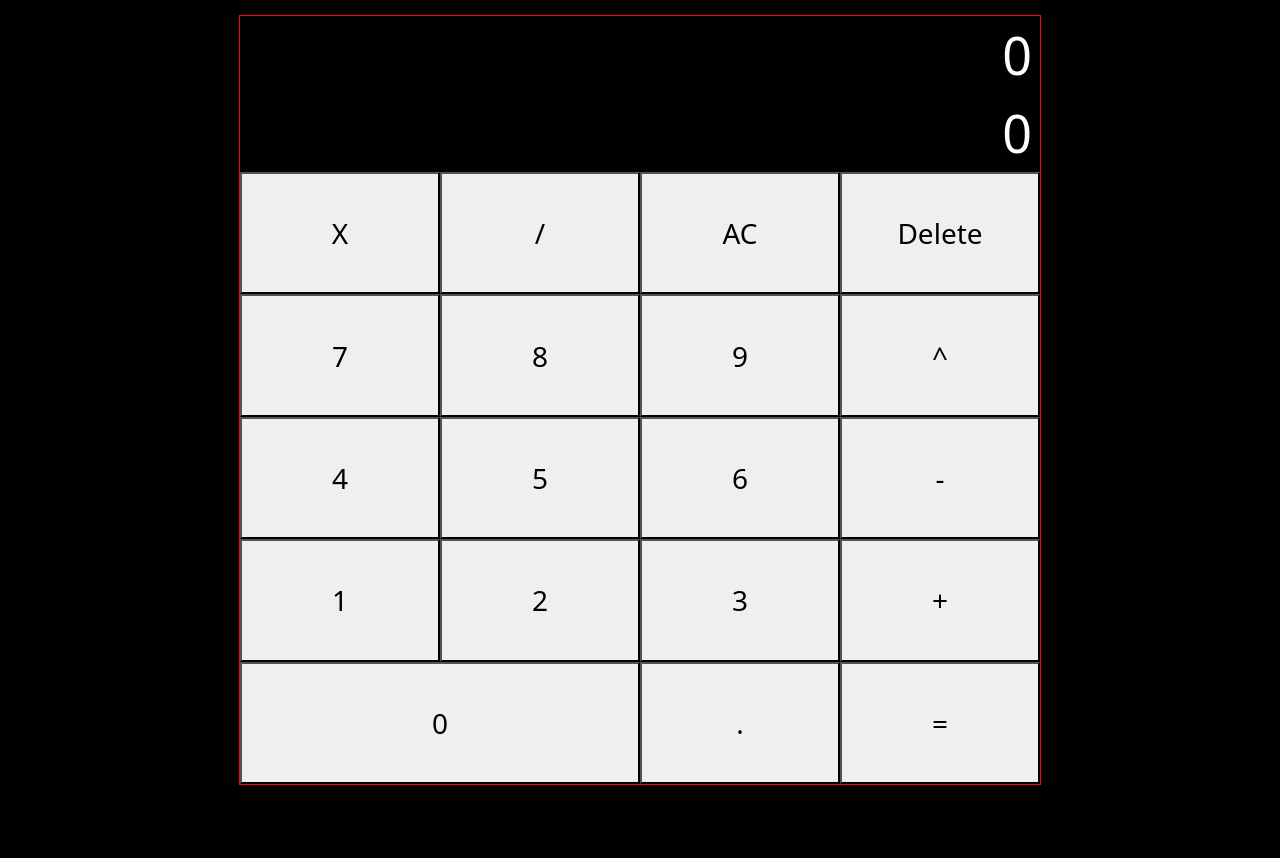
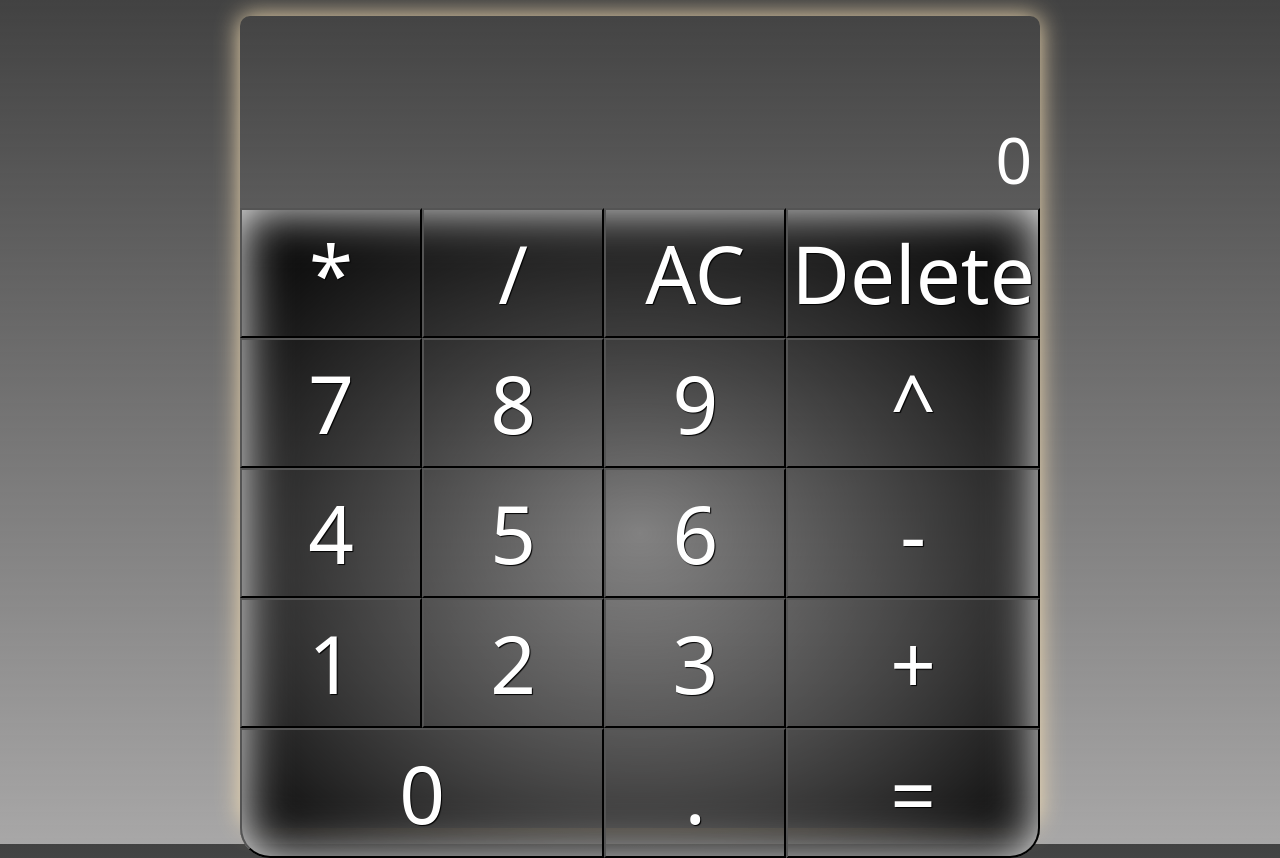
Before and after one commit to Aszlaczek/calculator, a React (Vite) app: page / in a window 1280 px wide. Before the commit the page ends 800 px from the top, so only its background shows below. Built offline with nearby package versions, Linux system fonts and the light colour scheme.

Commit message:
Finished version 2.0

```diff
--- a/src/App.tsx
+++ b/src/App.tsx
@@ -1,10 +1,10 @@
-import { useState } from "react";
+import { useRef, useState } from "react";
 import "./css/App.css";
 import Buttons from "./components/Buttons";
 
 const App = () => {
   const listAll = [
-    "X",
+    "*",
     "/",
     "AC",
     "Delete",
@@ -25,22 +25,87 @@ const App = () => {
     "=",
   ];
 
-  const [number, setNumber] = useState("0");
-  const [res, setRes] = useState("0");
+  const calc: { [key: string]: Function } = {
+    "+": (n1: number, n2: number) => n1 + n2,
+    "-": (n1: number, n2: number) => n1 - n2,
+    "*": (n1: number, n2: number) => n1 * n2,
+    "/": (n1: number, n2: number) => n1 / n2,
+    "^": (n1: number, n2: number) => Math.pow(n1, n2),
+    ".": (n1: number) => (n1.toString().includes(".") ? "" : n1 / 10),
+  };
+
+  const [input, setInput] = useState<string>("0");
+  const [operation, setOperation] = useState<string | null>(null);
+  const prevValue = useRef<string | null>(null);
+  const [result, setResult] = useState<string>("");
+
+  const handleButtonClick = (e: string | number) => {
+    if (typeof e === "number" || e === ".") {
+      handleNumberInput(e.toString());
+    } else {
+      handleOperationInput(e as string);
+    }
+  };
+
+  const handleNumberInput = (num: string) => {
+    if (num === ".") {
+      if (input.includes(".")) return;
+    }
+    setInput(input === "0" && num !== "." ? num : input + num);
+  };
+
+  const handleOperationInput = (op: string) => {
+    if (input === "0" && result === "") return;
+    switch (op) {
+      case "AC":
+        resetCalculator();
+        break;
+      case "Delete":
+        handleDelete();
+        break;
+      case "=":
+        if (operation && prevValue !== null) {
+          const newResult = calc[operation](
+            parseFloat(prevValue.current!),
+            parseFloat(input)
+          );
+          setResult("");
+          setInput(newResult.toString());
+          prevValue.current = "0";
+          setOperation(null);
+        }
+        break;
+      case ".":
+        handleNumberInput(op);
+        break;
+      default:
+        setOperation(op);
+        prevValue.current = input;
+        setInput("0");
+        setResult((prevValue.current += op));
+        break;
+    }
+  };
+
+  const handleDelete = () => {
+    setInput(input.length > 1 ? input.slice(0, -1) : "0");
+  };
+
+  const resetCalculator = () => {
+    setInput("0");
+    setOperation(null);
+    prevValue.current = null;
+    setResult("");
+  };
 
   return (
     <main>
       <div id="title">
-        <span className="res1">{res}</span>
-        <span className="res2">{number}</span>
+        <span className="res1">{result}</span>
+        <span className="res2">{input}</span>
       </div>
       <div className="buttons">
-        <Buttons
-          list={listAll}
-          number={number}
-          setNumber={setNumber}
-          res={setRes}
-        />
+        <Buttons list={listAll} onClick={handleButtonClick} />
       </div>
     </main>
   );
--- a/src/components/Buttons.tsx
+++ b/src/components/Buttons.tsx
@@ -1,72 +1,9 @@
-import { useState } from "react";
-
-const calc: { [key: string]: Function } = {
-  "+": (n1: string, n2: string) => (Number(n1) + Number(n2)).toString(),
-  "-": (n1: string, n2: string) => (Number(n1) - Number(n2)).toString(),
-  "*": (n1: string, n2: string) => (Number(n1) * Number(n2)).toString(),
-  "/": (n1: string, n2: string) => (Number(n1) / Number(n2)).toString(),
-  "^": (n1: string, n2: string) => Math.pow(Number(n1), Number(n2)).toString(),
-  ".": (n1: string) => (Number(n1) * -1).toString(),
-};
-const Buttons = (props: {
-  list: (string | number)[];
-  number: string;
-  setNumber: Function;
-  res: Function;
-}) => {
-  const pushNumber = (e: number) => {
-    let res = props.number;
-    res === "0" ? (res = e.toString()) : (res += e);
-    props.setNumber(res);
-  };
-
-  const operation = {
-    add: "+",
-    sub: "-",
-    mul: "*",
-    div: "/",
-    pow: "^",
-    dot: ".",
-  };
-  const [op, setOp] = useState("");
-  const [val, setVal] = useState("");
-  const calculate = (e: string) => {
-    let res = props.number;
-    console.log(res);
-    let val = res;
-    switch (e) {
-      case "Delete":
-        res.length === 1 ? (res = "0") : (res = res.slice(0, -1));
-        break;
-      case "AC":
-        res = "0";
-        props.res("0");
-        break;
-      case "X":
-        props.res(res + "x");
-        setVal(res);
-        // res = calc[operation.mul](val, res);
-        setOp(operation.mul);
-        res = "0";
-        break;
-      case "=":
-        props.res("0");
-        val = "";
-        break;
-    }
-    res = calc[op](res, val);
-    props.setNumber(res);
-    setOp("");
-  };
-
-  const action = (e: string | number) => {
-    typeof e !== "string" ? pushNumber(e) : calculate(e);
-  };
+const Buttons = (props: { list: (string | number)[]; onClick: Function }) => {
   return (
     <>
       {props.list.map((e, id) => {
         return (
-          <button key={id} onClick={() => action(e)} className="item">
+          <button key={id} onClick={() => props.onClick(e)} className="item">
             {e}
           </button>
         );
--- a/src/css/App.css
+++ b/src/css/App.css
@@ -1,16 +1,39 @@
 .buttons {
-  grid-row: 3/5;
   display: grid;
   grid-template-columns: repeat(4, 1fr);
   min-height: 100%;
+  background-image: radial-gradient(transparent, black);
+  box-shadow: inset 0px 0px 50px white;
+  border-bottom-left-radius: 30px;
+  border-bottom-right-radius: 30px;
 }
-
-.item:nth-child(17) {
-  grid-column: 1/3;
+.item {
+  font-size: clamp(1.5rem, 10svw, 5rem);
+  background-color: transparent;
+  color: white;
+  padding: 0 0.2rem;
+  text-shadow: 1px 1px 1px black;
+  &:nth-child(17) {
+    grid-column: 1/3;
+    border-bottom-left-radius: 30px;
+  }
+  &:last-child {
+    border-bottom-right-radius: 30px;
+  }
 }
 
 #title {
   display: grid;
-  font-size: 3.25rem;
   padding-inline: 0.5rem;
+  grid-template-rows: 1fr 1fr;
+  color: white;
+  max-width: 100%;
+  & > span {
+    display: grid;
+    place-items: center end;
+    font-size: clamp(2rem, 10svw, 4rem);
+    &:first-child {
+      opacity: 0.2;
+    }
+  }
 }
--- a/src/css/index.css
+++ b/src/css/index.css
@@ -5,33 +5,112 @@
   padding: 0;
   box-sizing: border-box;
 }
+/* ----------------------------------------------
+ * Generated by Animista on 2024-9-7 16:9:56
+ * Licensed under FreeBSD License.
+ * See http://animista.net/license for more info.
+ * w: http://animista.net, t: @cssanimista
+ * ---------------------------------------------- */
+
+/**
+ * ----------------------------------------
+ * animation slide-out-blurred-top
+ * ----------------------------------------
+ */
+@-webkit-keyframes slide-out-blurred-top {
+  0% {
+    -webkit-transform: translateY(0) scaleY(1) scaleX(1);
+    transform: translateY(0) scaleY(1) scaleX(1);
+    -webkit-transform-origin: 50% 0%;
+    transform-origin: 50% 0%;
+    -webkit-filter: blur(0);
+    filter: blur(0);
+    opacity: 1;
+  }
+  100% {
+    -webkit-transform: translateY(-1000px) scaleY(2) scaleX(0.2);
+    transform: translateY(-1000px) scaleY(2) scaleX(0.2);
+    -webkit-transform-origin: 50% 0%;
+    transform-origin: 50% 0%;
+    -webkit-filter: blur(40px);
+    filter: blur(40px);
+    scale: 0.5;
+    opacity: 0;
+  }
+}
+@keyframes slide-out-blurred-top {
+  0% {
+    -webkit-transform: translateY(0) scaleY(1) scaleX(1);
+    transform: translateY(0) scaleY(1) scaleX(1);
+    -webkit-transform-origin: 50% 0%;
+    transform-origin: 50% 0%;
+    -webkit-filter: blur(0);
+    filter: blur(0);
+    opacity: 1;
+  }
+  100% {
+    -webkit-transform: translateY(-1000px) scaleY(2) scaleX(0.2);
+    transform: translateY(-1000px) scaleY(2) scaleX(0.2);
+    -webkit-transform-origin: 50% 0%;
+    transform-origin: 50% 0%;
+    -webkit-filter: blur(40px);
+    filter: blur(40px);
+    scale: 0.5;
+    opacity: 0;
+  }
+}
 
 body {
-  background-color: black;
-  color: white;
-  font-size: 1.75rem;
+  min-width: 100svw;
   min-height: 100svh;
-  min-width: 100svw;
-
   display: grid;
-  grid-template-columns: minmax(1rem, 1fr) min(100% - 2rem, 800px) minmax(
-      1rem,
-      1fr
-    );
-  padding-block: 1rem;
+  place-items: start center;
+  padding: 1rem;
+  background-image: linear-gradient(rgba(0, 0, 0, 0.742), rgb(168, 167, 167));
+  position: relative;
+  &::before {
+    animation: slide-out-blurred-top 1s cubic-bezier(0.755, 0.05, 0.855, 0.06)
+      both;
+    content: "Welcome into my Calculator";
+    display: grid;
+    place-items: center;
+    font-size: clamp(2rem, 8svw, 5rem);
+    text-align: center;
+    position: absolute;
+    place-self: center;
+    width: 75svw;
+    aspect-ratio: 1;
+    border-radius: 50%;
+    background-image: linear-gradient(black, transparent);
+    box-shadow: inset 0 0 25px white;
+    font-weight: 600;
+    color: white;
+    z-index: 100;
+  }
 }
-body > * {
-  grid-column: 2;
+@keyframes hello {
+  0% {
+    opacity: 0;
+    translate: 0 100%;
+  }
+  100% {
+    opacity: 1;
+  }
+}
+#root {
+  animation: hello 1s 1s forwards;
+  opacity: 0;
+  width: clamp(20rem, 75%, 50rem);
+  max-width: 100%;
+  height: 100%;
+  border-radius: 10px;
+  border-bottom-left-radius: 20px;
+  border-bottom-right-radius: 20px;
+  display: grid;
+  box-shadow: 0 0 25px wheat;
 }
 
 main {
   display: grid;
-  grid-template-rows: min-content min-content 1fr;
-  outline: 1px solid red;
-  height: 100%;
+  grid-template-rows: 1fr 80%;
 }
-
-.res1,
-.res2 {
-  place-self: end;
-}
```
